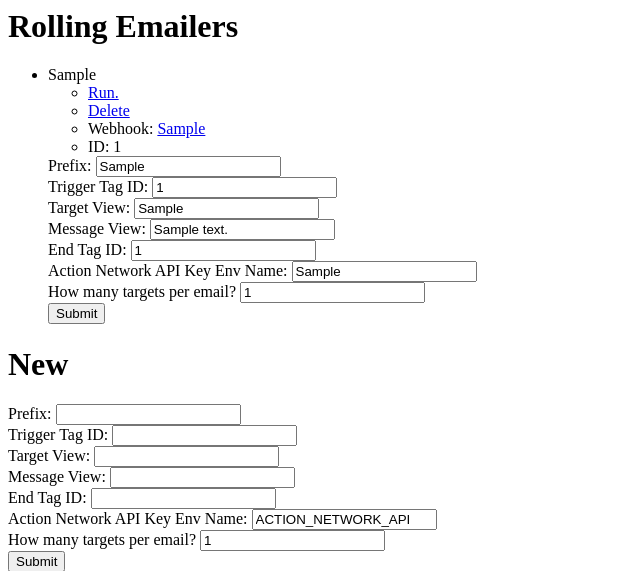
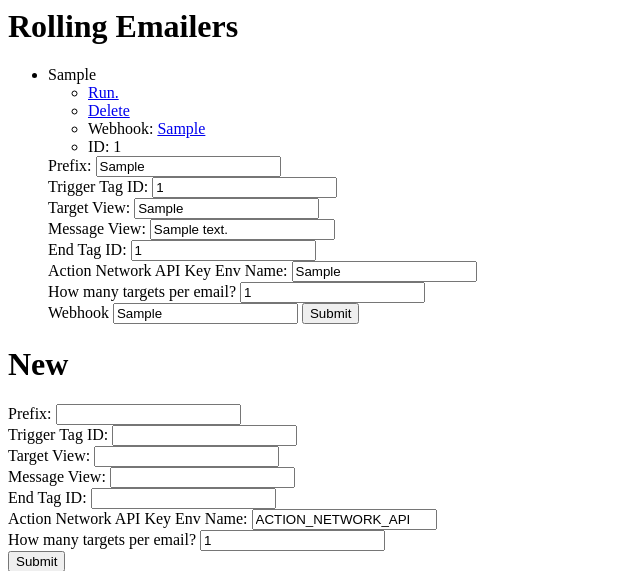
Before and after one commit to joe-irving/ActionNetworkActionTools, a Flask app: template templates/rolling_emailers.html in a window 1280 px wide. Shown: the top 571 px of the page, without its empty margins (0-640 px from the left). Run offline with Flask 3, Linux system fonts and the light colour scheme; the template is opened without the code that fills it: values that come from a table or form of the project are taken from there, others are empty; tables that the repository leaves empty hold one stand-in row (values such as "Sample post").

Commit message:
fix: allow update webhook

```diff
--- a/app.py
+++ b/app.py
@@ -262,7 +262,7 @@ def rolling_emailers():
             emailer = RollingEmailer.query.get(body['id'])
         else:
             emailer = RollingEmailer()
-        for attr in ["prefix", "trigger_tag_id", "target_view", "message_view", "end_tag_id", "action_network_api_key", "targets_each"]:
+        for attr in ["prefix", "trigger_tag_id", "target_view", "message_view", "end_tag_id", "action_network_api_key", "targets_each", "webhook"]:
             if body.get(attr):
                 setattr(emailer, attr, body.get(attr))
         db.session.add(emailer)
@@ -295,8 +295,11 @@ def rolling_emailer_delete(id):
 @app.route("/rolling_emailer/hook/<string:webhook>")
 def rolling_emailer_hook(webhook):
     emailer = RollingEmailer.query.filter_by(webhook=webhook).first()
-    process_emailer.delay(emailer.to_dict())
-    return emailer.to_dict(public=True)
+    if emailer:
+        process_emailer.delay(emailer.to_dict())
+        return emailer.to_dict(public=True)
+    else:
+        return {"error": "Not found"}
 
 
 if __name__ == "__main__":
--- a/templates/rolling_emailers.html
+++ b/templates/rolling_emailers.html
@@ -31,6 +31,9 @@
                 <label for="targets_each">How many targets per email?</label>
                 <input type="number" id="targets_each" name="targets_each" value="{{ emailer.targets_each }}"><br>
 
+                <label for="webhook">Webhook</label>
+                <input type="text" id="webhook" name="webhook" value="{{ emailer.webhook }}">
+
                 <input type="submit" value="Submit">
             </form>
         </li>
```
